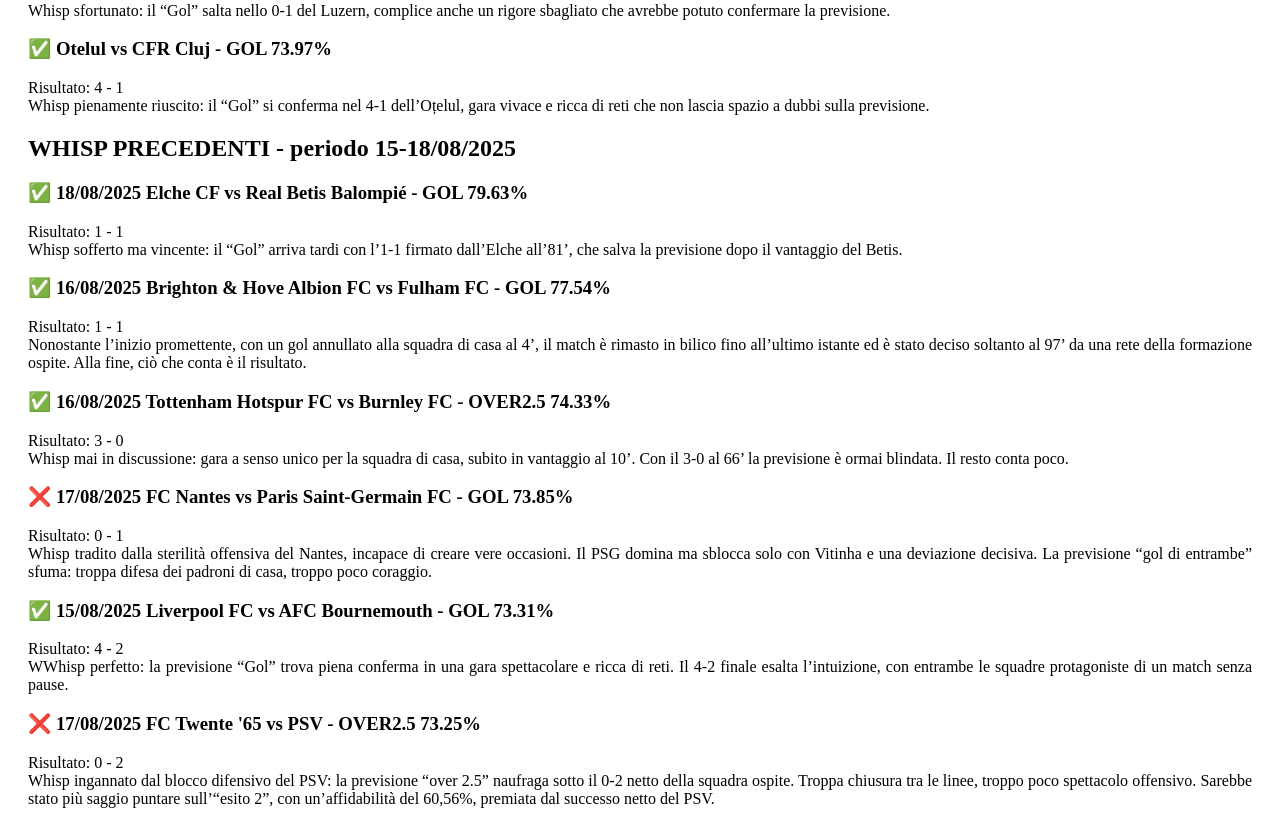
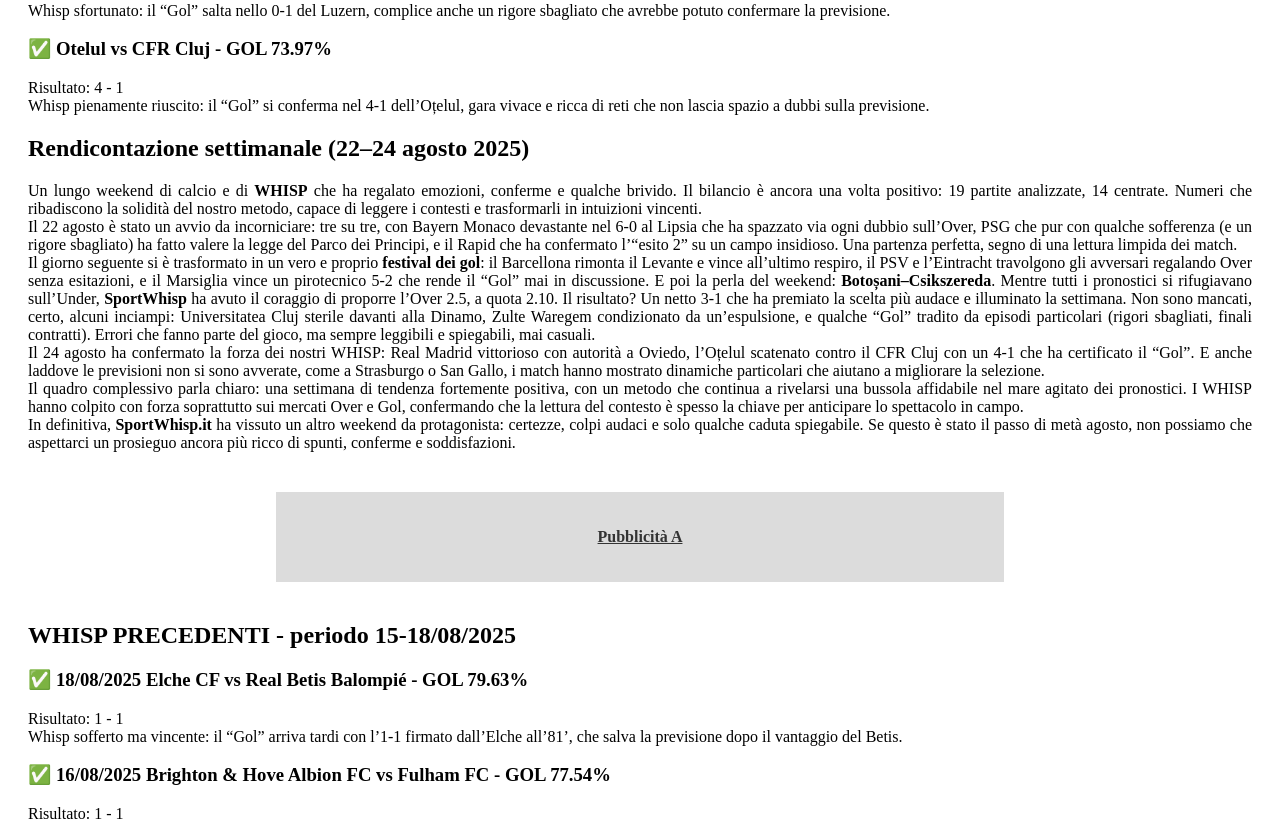
Before and after one commit to SportWhisp/SWpwa, a Next.js app: page /commenti in a window 1280 px wide. Shown: the part 2702-3523 px from the top of the page. Built offline with nearby package versions, Linux system fonts and the light colour scheme.

Commit message:
resoconto settimanale

```diff
--- a/pages/commenti/index.js
+++ b/pages/commenti/index.js
@@ -211,6 +211,43 @@
           dubbi sulla previsione.
         </p>
 
+        <h2>Rendicontazione settimanale (22–24 agosto 2025)</h2>
+        <p>
+          Un lungo weekend di calcio e di <strong>WHISP</strong> che ha regalato emozioni, conferme e qualche brivido.
+          Il bilancio è ancora una volta positivo: 19 partite analizzate, 14 centrate. Numeri che ribadiscono la
+          solidità del nostro metodo, capace di leggere i contesti e trasformarli in intuizioni vincenti.
+          <br />
+          Il 22 agosto è stato un avvio da incorniciare: tre su tre, con Bayern Monaco devastante nel 6-0 al Lipsia
+          che ha spazzato via ogni dubbio sull’Over, PSG che pur con qualche sofferenza (e un rigore sbagliato) ha fatto
+          valere la legge del Parco dei Principi, e il Rapid che ha confermato l’“esito 2” su un campo insidioso. Una
+          partenza perfetta, segno di una lettura limpida dei match.
+          <br />
+          Il giorno seguente si è trasformato in un vero e proprio <strong>festival dei gol</strong>: il Barcellona
+          rimonta il Levante e vince all’ultimo respiro, il PSV e l’Eintracht travolgono gli avversari regalando Over
+          senza esitazioni, e il Marsiglia vince un pirotecnico 5-2 che rende il “Gol” mai in discussione. E poi la perla
+          del weekend: <strong>Botoșani–Csikszereda</strong>. Mentre tutti i pronostici si rifugiavano
+          sull’Under, <strong>SportWhisp</strong> ha avuto il coraggio di proporre l’Over 2.5, a quota 2.10.
+          Il risultato? Un netto 3-1 che ha premiato la scelta più audace e illuminato la settimana.
+
+          Non sono mancati, certo, alcuni inciampi: Universitatea Cluj sterile davanti alla Dinamo, Zulte Waregem
+          condizionato da un’espulsione, e qualche “Gol” tradito da episodi particolari (rigori sbagliati, finali
+          contratti). Errori che fanno parte del gioco, ma sempre leggibili e spiegabili, mai casuali.
+          <br />
+          Il 24 agosto ha confermato la forza dei nostri WHISP: Real Madrid vittorioso con autorità a Oviedo,
+          l’Oțelul scatenato contro il CFR Cluj con un 4-1 che ha certificato il “Gol”. E anche laddove le previsioni
+          non si sono avverate, come a Strasburgo o San Gallo, i match hanno mostrato dinamiche particolari che aiutano
+          a migliorare la selezione.
+          <br />
+          Il quadro complessivo parla chiaro: una settimana di tendenza fortemente positiva, con un metodo che continua
+          a rivelarsi una bussola affidabile nel mare agitato dei pronostici. I WHISP hanno colpito con forza soprattutto
+          sui mercati Over e Gol, confermando che la lettura del contesto è spesso la chiave per anticipare lo spettacolo
+          in campo.
+          <br />
+          In definitiva, <strong>SportWhisp.it</strong> ha vissuto un altro weekend da protagonista: certezze, colpi
+          audaci e solo qualche caduta spiegabile. Se questo è stato il passo di metà agosto, non possiamo che aspettarci
+          un prosieguo ancora più ricco di spunti, conferme e soddisfazioni.
+        </p>
+             <Banner position="middle" />
 
 
         <h2>WHISP PRECEDENTI - periodo 15-18/08/2025</h2>
@@ -332,7 +369,7 @@
           reti da entrambe le parti e pronostico confermato senza esitazioni.
         </p>
 
-        <h2>Rendicontazione settimanale</h2>
+        <h2>Rendicontazione settimanale (15–18 agosto 2025)</h2>
         <p>
           Un’altra settimana di <strong>WHISP</strong> si chiude con un bilancio da sottolineare: 14 partite analizzate,
           11 centrate. Numeri che parlano chiaro: l’affidabilità del metodo continua a mostrarsi solida, anche di fronte
@@ -362,6 +399,7 @@
 
         <h2>Storico WHISP</h2>
         <h4>WHISP Periodo 15-18/08/2025: 11✅ 3❌</h4>
+        <h4>WHISP Periodo 22-24/08/2025: 14✅ 5❌</h4>
 
       </section>
       {/* 🔵 FINE COMMENTO SETTIMANALE 🔵 */}
```
